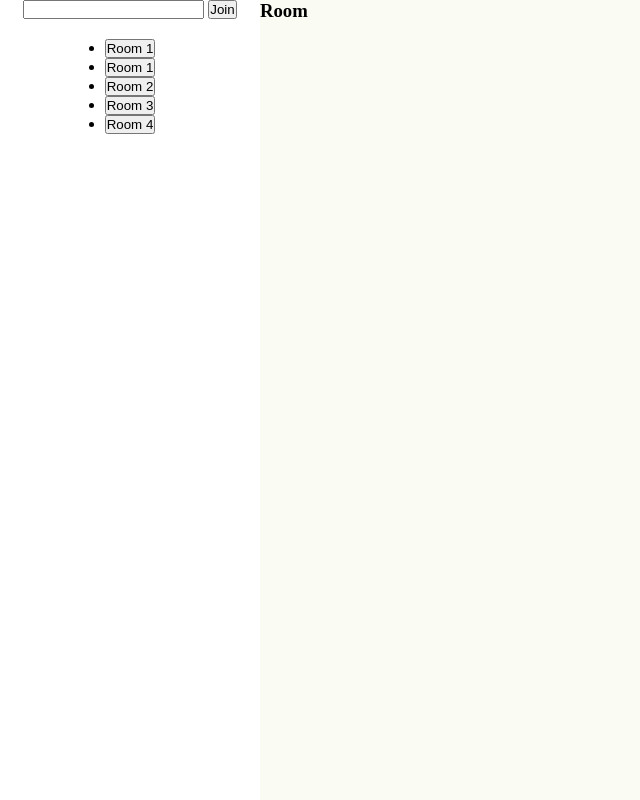
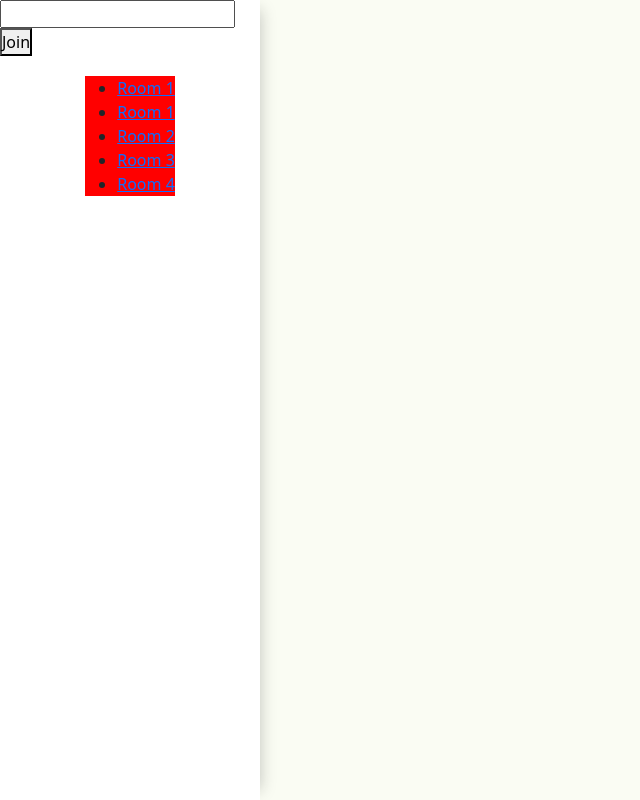
Before and after one commit to katGhost/meechat, a Flask app: page / in a window 1280 px wide. Shown: the whole page, without its empty margins (0-640 px from the left). Run offline with Flask 3, Linux system fonts and the light colour scheme; some libraries are stand-ins or nearby versions.

Commit message:
layout fix

```diff
--- a/static/css/styles.css
+++ b/static/css/styles.css
@@ -16,14 +16,20 @@ body {
     display: flex;
     flex-direction: row;
 }
+
+.aside-nav-container {
+    position: absolute;
+    left: 0;
+    top: 0;
+}
+
 .aside-nav-container {
     width: 260px;
     max-width: 260px;
     background: #FFF;
     align-items: center;
-    margin: auto 0;
     height: 100vh;
-    box-shadow: 0px 25px 0px 0px rgba(15, 15, 15, 0.5), 0px 25px 60px 60px rgba(15, 15, 15, 0.9),;
+    box-shadow: 10px 0 15px -10px rgba(25, 25, 25, 0.25);
 }
 /*where the nav-links live*/
 .nav-wrapper {
@@ -32,3 +38,16 @@ body {
     align-items: center;
     gap: 20px;
 }
+
+.rooms {
+    align-items: center;
+}
+
+.rooms ul {
+    background: red;
+    text-decoration: none;
+}
+
+ul li {
+    text-decoration: none;
+}
--- a/templates/base.html
+++ b/templates/base.html
@@ -7,8 +7,8 @@
     <meta name="description" content="{% block head_description %}{% endblock %}">
     <meta name="author" content="{% block head_author %}{% endblock %}">
     <!--Styles -->
+    <link href="https://cdn.jsdelivr.net/npm/bootstrap@5.3.8/dist/css/bootstrap.min.css" rel="stylesheet" integrity="sha384-sRIl4kxILFvY47J16cr9ZwB07vP4J8+LH7qKQnuqkuIAvNWLzeN8tE5YBujZqJLB" crossorigin="anonymous">
     <link href="{{ url_for('static', filename='css/styles.css') }}" rel="stylesheet">
-    <link href="{{ url_for('static', filename='bootstrap/css/bootstrap-responsive.css') }}" rel="stylesheet">
     {% block extrahead %}{% endblock %}
   </head>
   <body>
@@ -31,6 +31,7 @@
     ================================================== -->
     <!-- Placed at the end of the document so the pages load faster -->
     <script src="https://cdnjs.cloudflare.com/ajax/libs/socket.io/4.0.1/socket.io.min.js" integrity="sha512-eVL5Lb9al9FzgR63gDs1MxcDS2wFu3loYAgjIH0+Hg38tCS8Ag62dwKyH+wzDb+QauDpEZjXbMn11blw8cbTJQ==" crossorigin="anonymous" referrerpolicy="no-referrer"></script>
+    <script src="https://cdn.jsdelivr.net/npm/bootstrap@5.3.8/dist/js/bootstrap.bundle.min.js" integrity="sha384-FKyoEForCGlyvwx9Hj09JcYn3nv7wiPVlz7YYwJrWVcXK/BmnVDxM+D2scQbITxI" crossorigin="anonymous"></script>
     <script type="text/javascript" charset="utf-8">
         $(document).ready(function() {
             const socket = io.connect("http://127.0.0.1:5000");
--- a/templates/index.html
+++ b/templates/index.html
@@ -13,33 +13,33 @@
                 <div class="rooms">
                     <ul>
                         <!-- Room -->
-                        <li href="/room">
+                        <li class="nav-link-item">
                             <div>
-                                <button class="room-btn">Room 1</button>
+                                <a href="room" class="room-btn">Room 1</a>
                             </div>
                         </li>
                         <!-- Room -->
-                        <li href="/room">
+                        <li class="nav-link-item">
                             <div>
-                                <button class="room-btn">Room 1</button>
+                                <a href="room" class="room-btn">Room 1</a>
                             </div>
                         </li>
                         <!-- Room -->
-                        <li href="/room">
+                        <li class="nav-link-item">
                             <div>
-                                <button class="room-btn">Room 2</button>
+                                <a href="room" class="room-btn">Room 2</a>
                             </div>
                         </li>
                         <!-- Room -->
-                        <li href="/room">
+                        <li class="nav-link-item">
                             <div>
-                                <button class="room-btn">Room 3</button>
+                                <a href="room" class="room-btn">Room 3</a>
                             </div>
                         </li>
                         <!-- Room -->
-                        <li href="/room">
+                        <li class="nav-link-item">
                             <div>
-                                <button class="room-btn">Room 4</button>
+                                <a href="room" class="room-btn">Room 4</a>
                             </div>
                         </li>
                     </ul>
```
